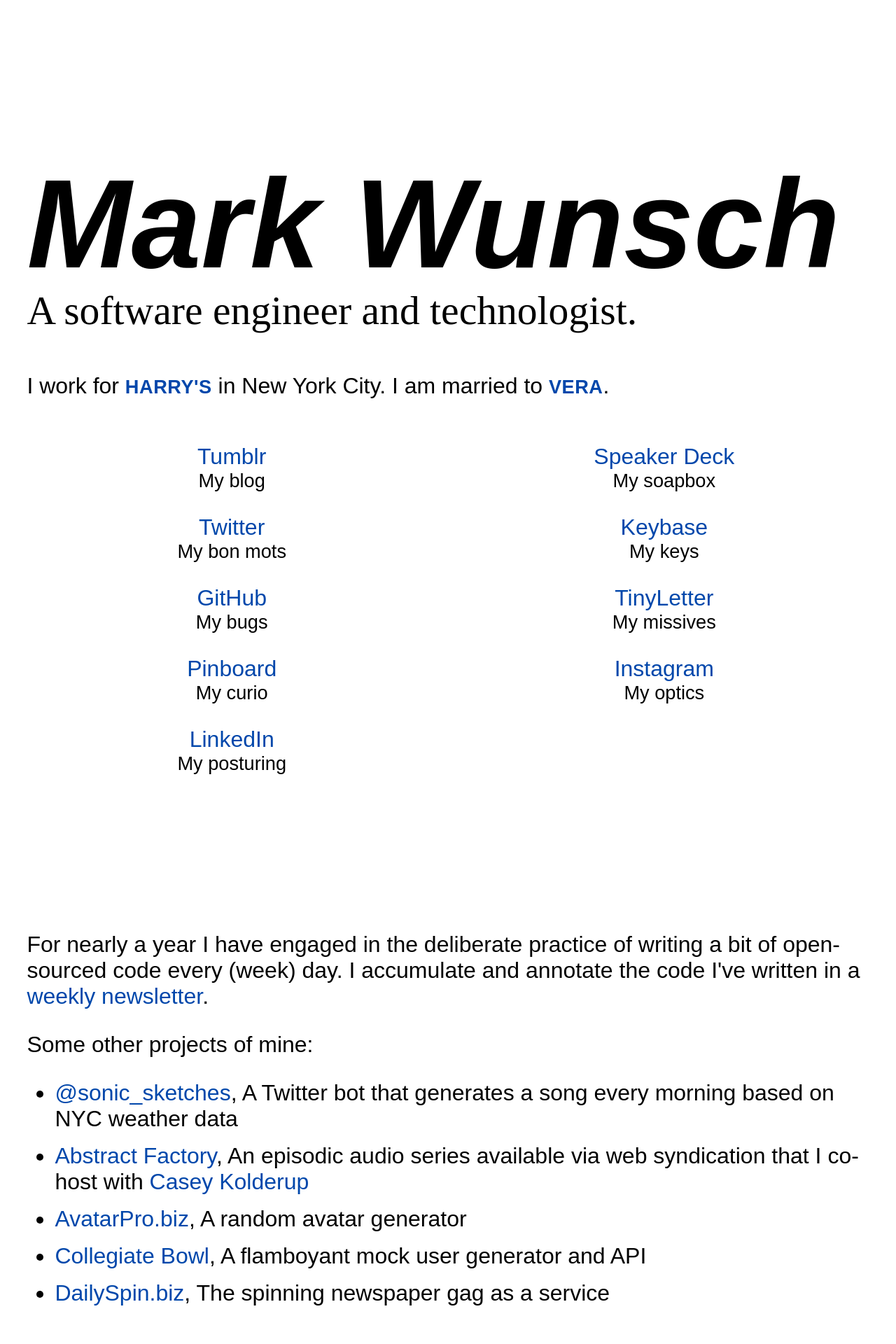
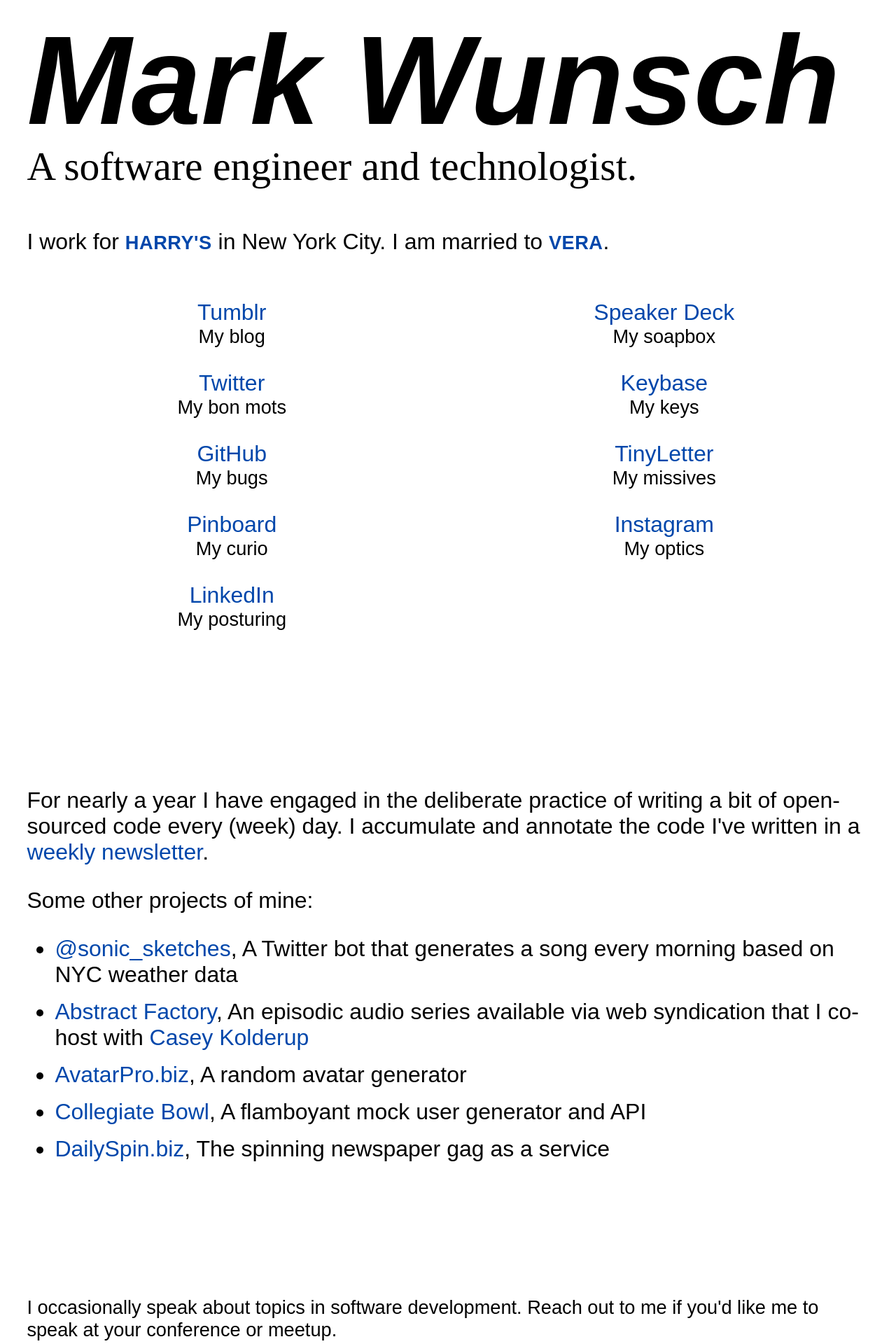
Before and after one commit to mwunsch/mwunsch.github.io, a Jekyll site: the page built from index.html, in a window 1280 px wide. Shown: the top 1920 px of the page at 70% size. Built offline with Jekyll 4.4.1, drawn with Linux system fonts in a browser that asks for light colours; comment, search, counter and statistics services are not loaded.

Commit message:
Remove the space from the top of the masthead
I was thinking I might put something there, but I didn't

```diff
--- a/css/main.scss
+++ b/css/main.scss
@@ -38,7 +38,6 @@
   -webkit-flex-direction: column;
   -webkit-justify-content: flex-end;
   margin-bottom: 1em;
-  min-height: 50vh;
   font-size: 4.5vmax;
 
   h1 {
```
